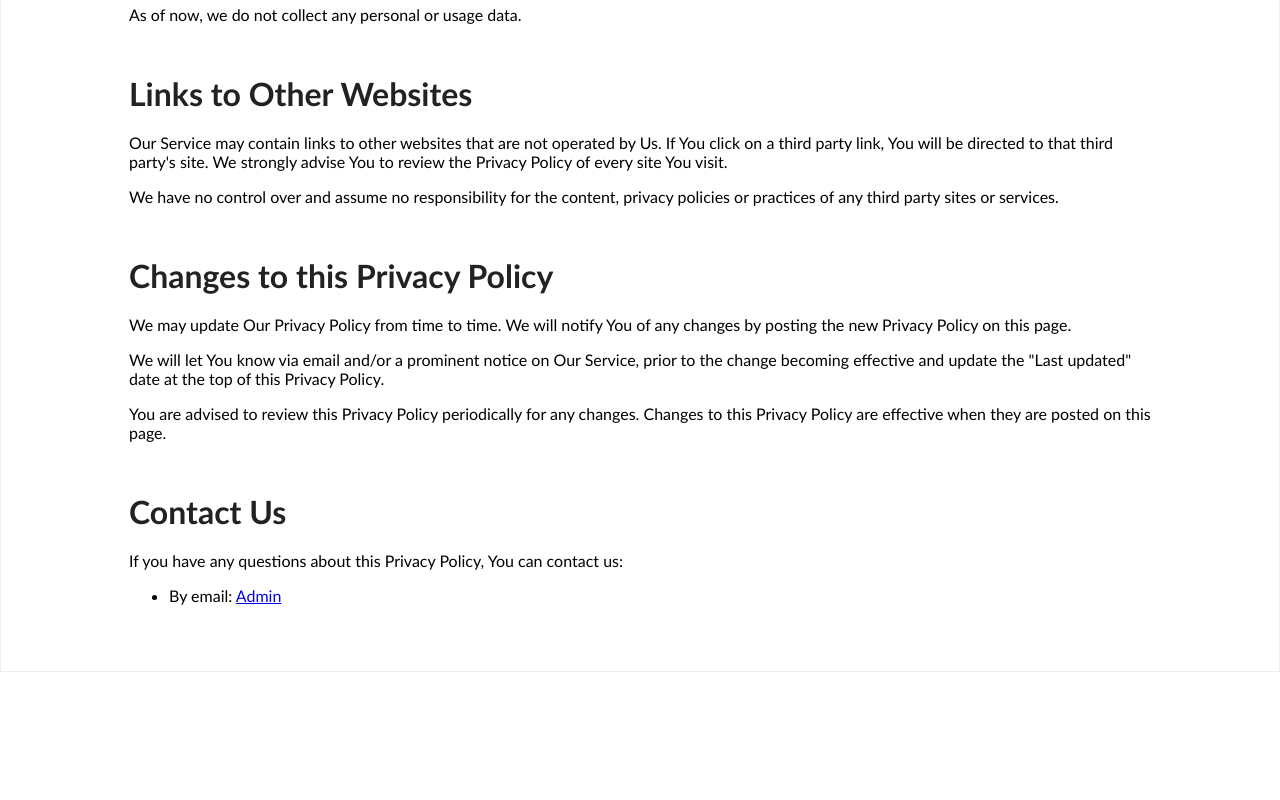
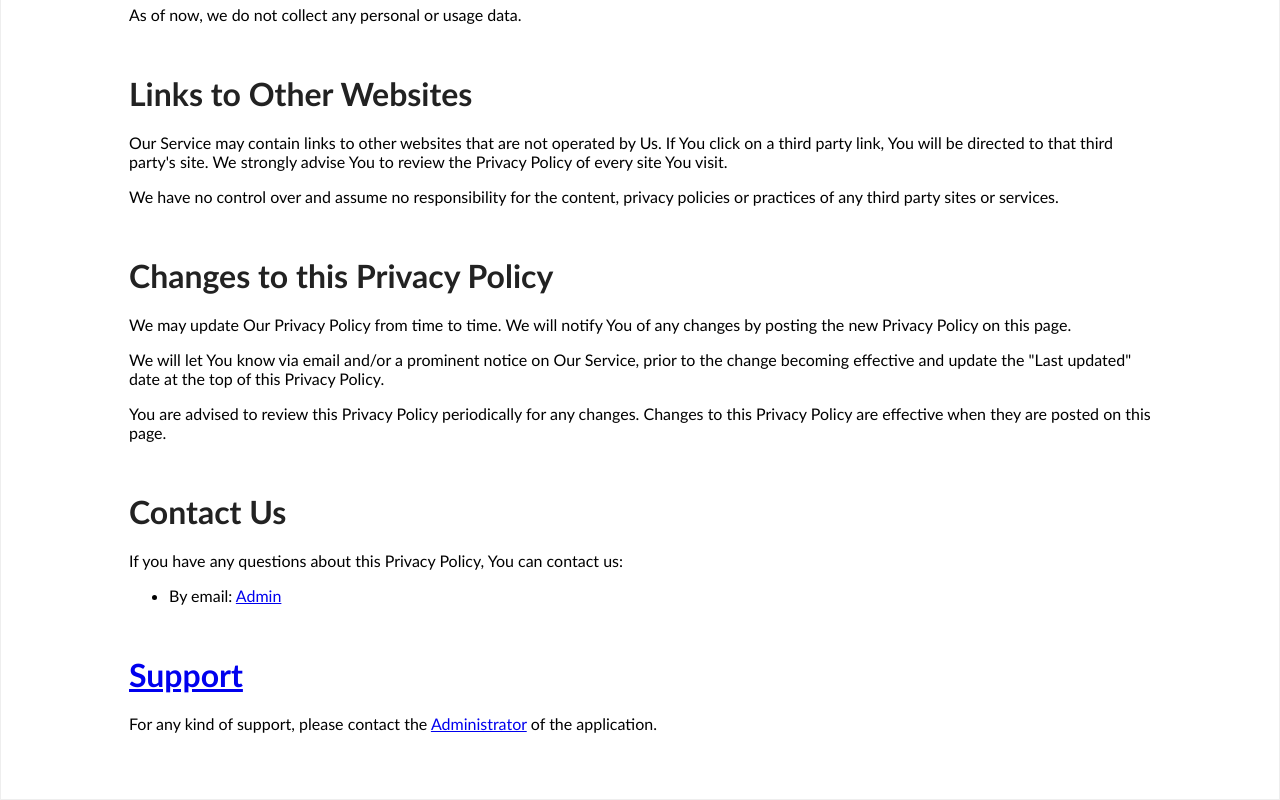
Before and after one commit to TechHeroes/Abc-made-Easy, a plain HTML site: page index.html in a window 1280 px wide. Shown: the part 1195-1995 px from the top of the page. Before the commit the page ends 1867 px from the top, so only its background shows below. Drawn offline with Linux system fonts and the light colour scheme.

Commit message:
modify privacy policy to include support section

```diff
--- a/index.html
+++ b/index.html
@@ -24,6 +24,7 @@
         </style>
     </head>
     <body>
+    <div id="pp-cont">
         <h1>Privacy Policy</h1>
         <p>Last updated: January 28, 2023</p>
         <p>This Privacy Policy describes Our policies and procedures on the collection, use and disclosure of Your information
@@ -95,5 +96,15 @@
         <ul>
             <li>By email: <a href="mailto:thisismansoorkhan@gmail.com">Admin</a></li>
         </ul>
+    </div>
+
+    <div id="support-cont">
+        <h1>
+            <a href="#support">Support</a>
+        </h1>
+        <p>
+            For any kind of support, please contact the <a href="mailto:thisismansoorkhan@gmail.com">Administrator</a> of the application.
+        </p>
+    </div>
     </body>
 </html>
```
